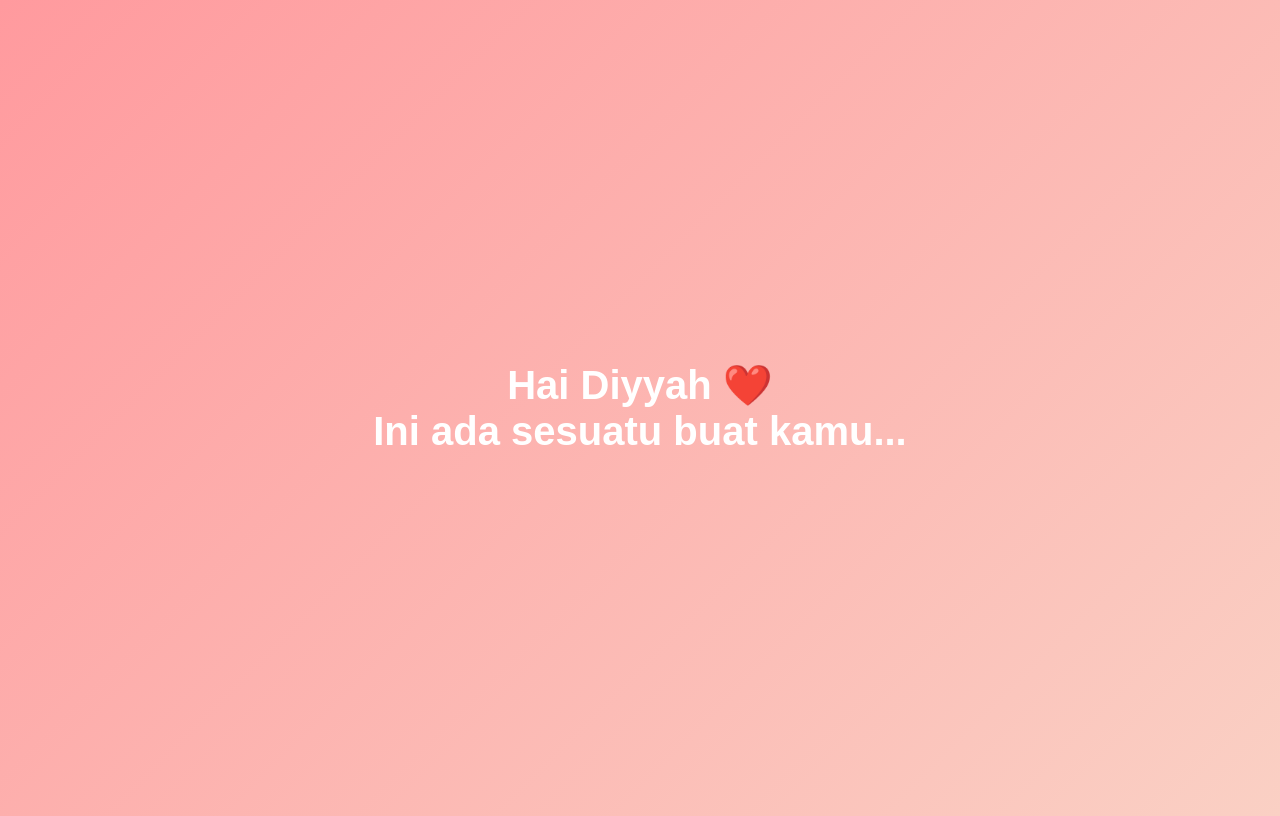
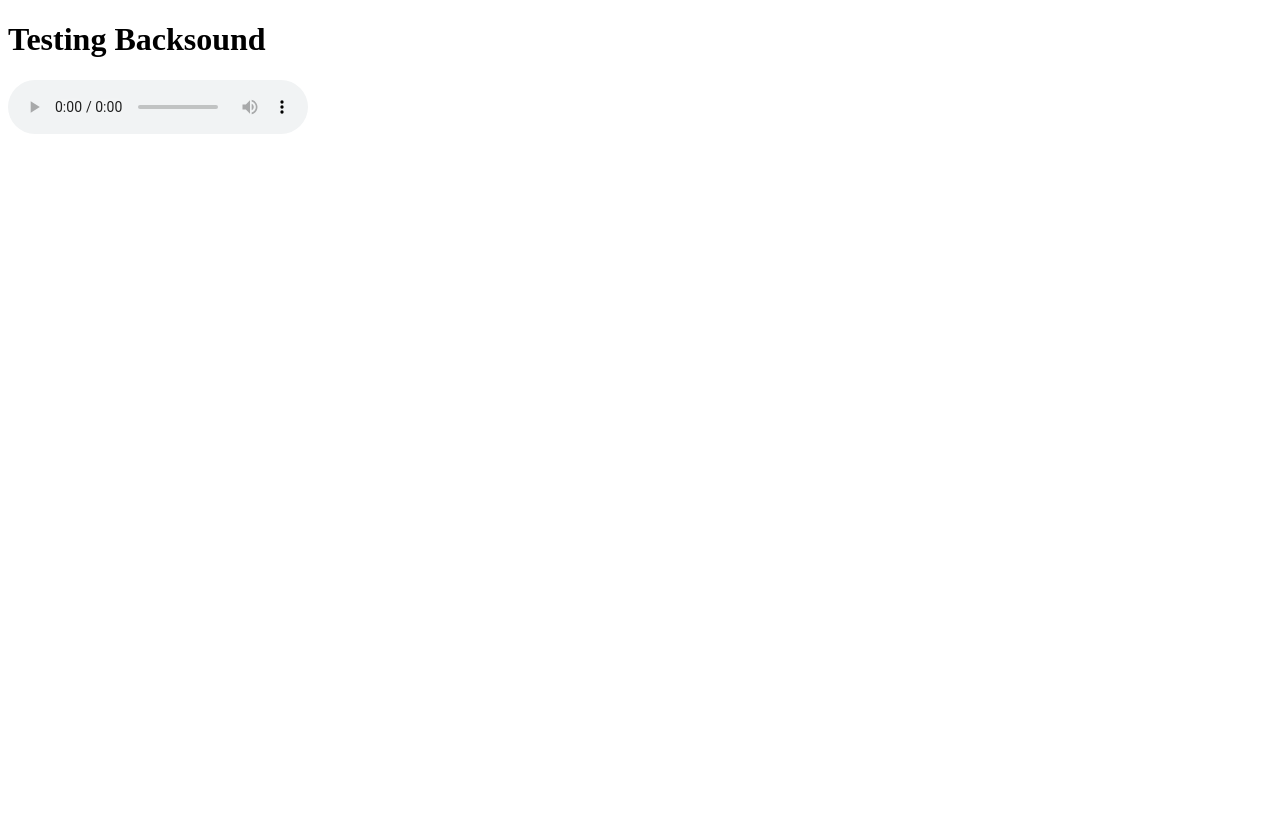
Before and after one commit to Titanalbar/backsound-1, a plain HTML site: page index.html in a window 1280 px wide. Drawn offline with Linux system fonts and the light colour scheme.

Commit message:
Update index.html

```diff
--- a/index.html
+++ b/index.html
@@ -1,51 +1,16 @@
 <!DOCTYPE html>
-<html lang="id">
+<html lang="en">
 <head>
   <meta charset="UTF-8">
   <meta name="viewport" content="width=device-width, initial-scale=1.0">
-  <title>Untuk Diyyah ❤️</title>
-  <style>
-    body {
-      display: flex;
-      justify-content: center;
-      align-items: center;
-      height: 100vh;
-      background: linear-gradient(135deg, #ff9a9e, #fad0c4);
-      font-family: Arial, sans-serif;
-      color: white;
-      text-align: center;
-    }
-
-    h1 {
-      font-size: 2.5em;
-      animation: fadeIn 3s ease-in-out;
-    }
-
-    @keyframes fadeIn {
-      from { opacity: 0; transform: translateY(-20px); }
-      to { opacity: 1; transform: translateY(0); }
-    }
-  </style>
+  <title>Backsound</title>
 </head>
 <body>
-  <div>
-    <h1>Hai Diyyah ❤️<br>Ini ada sesuatu buat kamu...</h1>
-  </div>
+  <h1>Testing Backsound</h1>
 
-  <!-- Musik otomatis -->
-  <audio id="bg-music" autoplay loop>
-    <source src="https://raw.githubusercontent.com/Titanalbar/backsound-1/main/backsound.mp3" type="audio/mpeg">
+  <audio autoplay loop controls>
+    <source src="barasuara.mp3" type="audio/mpeg">
     Browser kamu tidak mendukung audio.
   </audio>
-
-  <script>
-    // Autoplay butuh klik user di beberapa browser
-    document.addEventListener("click", () => {
-      const music = document.getElementById("bg-music");
-      if (music.paused) {
-        music.play();
-      }
-    });
-  </script>
 </body>
 </html>
```
